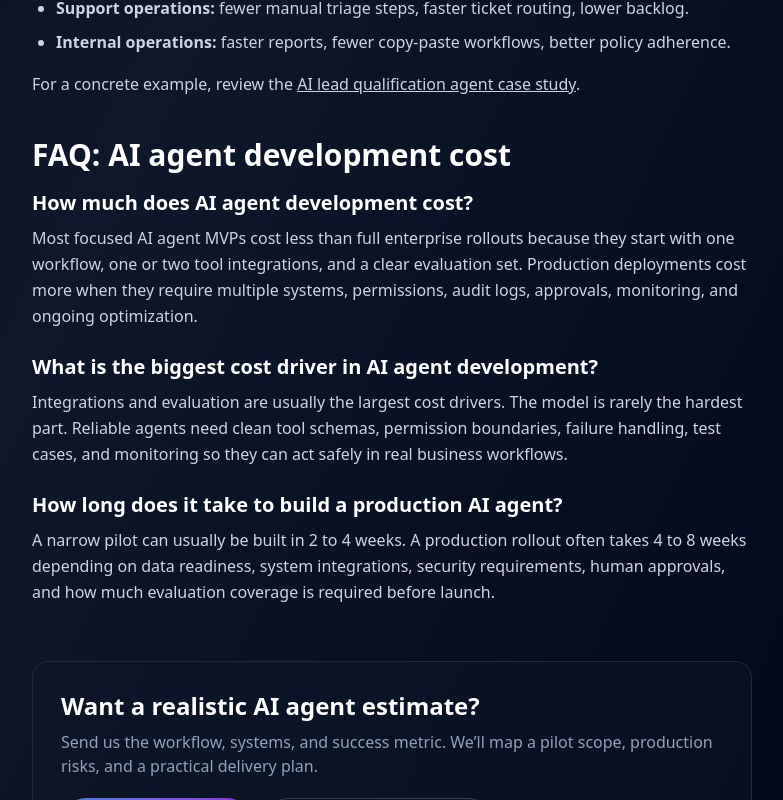
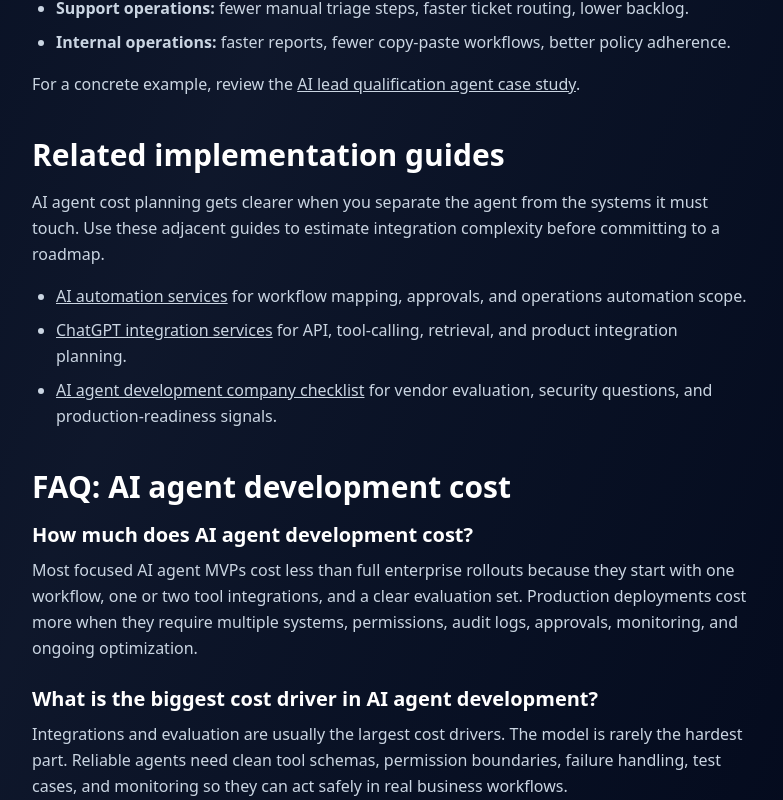
Before and after one commit to ethansure/thexu-studio, a Next.js app: page /insights/ai-agent-development-cost in a window 1280 px wide. Shown: the part 1780-2580 px from the top of the page, without its empty margins (248-1031 px from the left). Built offline with nearby package versions, Linux system fonts and the light colour scheme.

Commit message:
seo: link ai agent cost guide to implementation resources

```diff
--- a/src/app/insights/ai-agent-development-cost/page.tsx
+++ b/src/app/insights/ai-agent-development-cost/page.tsx
@@ -49,7 +49,7 @@ export default function PostPage() {
         description:
           'A practical guide to AI agent development cost: what drives budget, realistic timelines, integration scope, evaluation, security, and ROI planning for production AI agents.',
         datePublished: '2026-06-20',
-        dateModified: '2026-06-20',
+        dateModified: '2026-06-25',
         inLanguage: 'en-US',
         mainEntityOfPage: {
           '@type': 'WebPage',
@@ -248,6 +248,33 @@ export default function PostPage() {
           </p>
         </Section>
 
+        <Section title="Related implementation guides">
+          <p>
+            AI agent cost planning gets clearer when you separate the agent from the systems it must touch. Use these
+            adjacent guides to estimate integration complexity before committing to a roadmap.
+          </p>
+          <ul className="mt-4 list-disc pl-6 space-y-2">
+            <li>
+              <Link className="underline hover:text-white" href="/insights/ai-automation-services">
+                AI automation services
+              </Link>{' '}
+              for workflow mapping, approvals, and operations automation scope.
+            </li>
+            <li>
+              <Link className="underline hover:text-white" href="/insights/chatgpt-integration-services">
+                ChatGPT integration services
+              </Link>{' '}
+              for API, tool-calling, retrieval, and product integration planning.
+            </li>
+            <li>
+              <Link className="underline hover:text-white" href="/insights/ai-agent-development-company">
+                AI agent development company checklist
+              </Link>{' '}
+              for vendor evaluation, security questions, and production-readiness signals.
+            </li>
+          </ul>
+        </Section>
+
         <Section title="FAQ: AI agent development cost">
           <div className="space-y-6">
             {faqItems.map((item) => (
```
